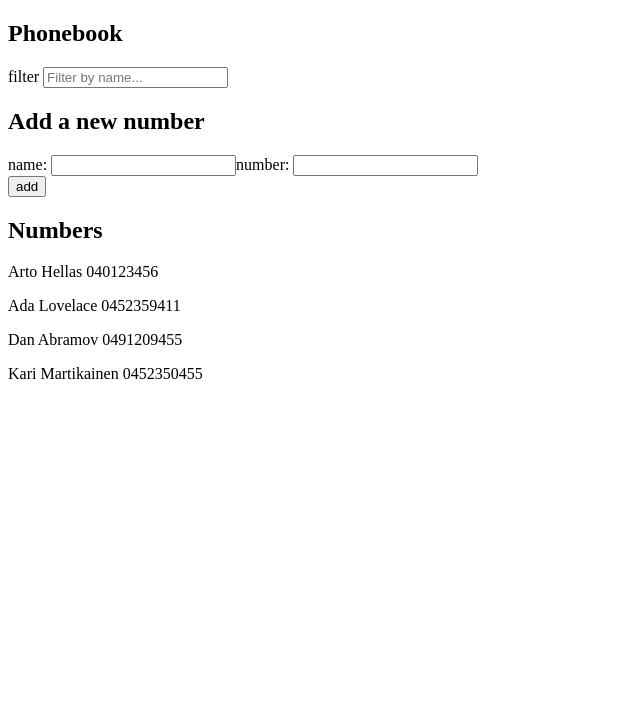
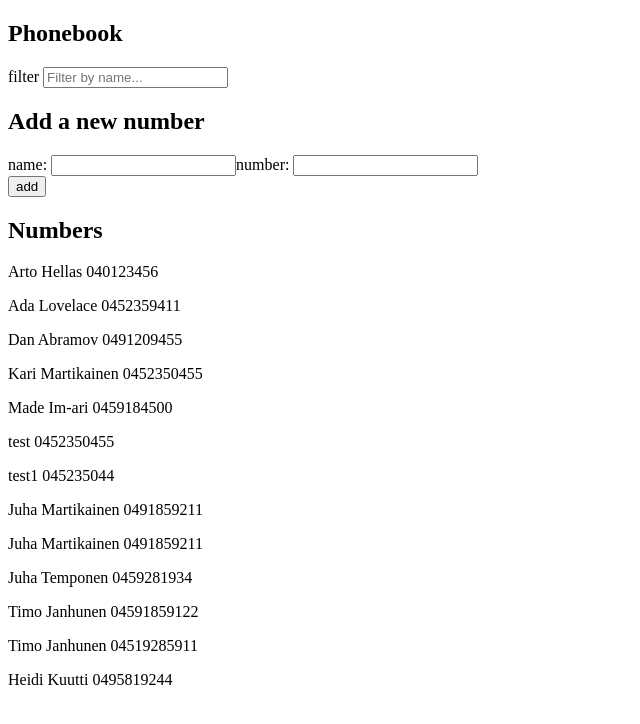
Before and after one commit to karimartikainenn/Full-stack-open, a React (Vite) app in the folder osa2/puhelinluettelo/: page / in a window 1280 px wide. Shown: the top 724 px of the page, without its empty margins (0-640 px from the left). Built offline with nearby package versions, Linux system fonts and the light colour scheme; data requests are answered from the project's data file.

Commit message:
puhelinluettelo step7 Valmis!

```diff
--- a/osa2/puhelinluettelo/db.json
+++ b/osa2/puhelinluettelo/db.json
@@ -1,24 +1,69 @@
 {
-    "persons":[
+  "persons": [
     {
       "name": "Arto Hellas",
-        "number": "040-123456",
+      "number": "040123456",
       "id": 1
     },
     {
       "name": "Ada Lovelace",
-        "number": "39-44-5323523",
+      "number": "0452359411",
       "id": 2
     },
     {
       "name": "Dan Abramov",
-        "number": "12-43-234345",
+      "number": "0491209455",
       "id": 3
     },
     {
-        "name": "Mary Poppendieck",
-        "number": "39-23-6423122",
+      "name": "Kari Martikainen",
+      "number": "0452350455",
       "id": 4
+    },
+    {
+      "id": 5,
+      "name": "Made Im-ari",
+      "number": "0459184500"
+    },
+    {
+      "id": "c0c0",
+      "name": "test",
+      "number": "0452350455"
+    },
+    {
+      "id": "9bad",
+      "name": "test1",
+      "number": "045235044"
+    },
+    {
+      "id": "d734",
+      "name": "Juha Martikainen",
+      "number": "0491859211"
+    },
+    {
+      "id": "e7af",
+      "name": "Juha Martikainen",
+      "number": "0491859211"
+    },
+    {
+      "id": "b415",
+      "name": "Juha Temponen",
+      "number": "0459281934"
+    },
+    {
+      "id": "e53a",
+      "name": "Timo Janhunen",
+      "number": "04591859122"
+    },
+    {
+      "id": "5799",
+      "name": "Timo Janhunen",
+      "number": "04519285911"
+    },
+    {
+      "id": "1b5f",
+      "name": "Heidi Kuutti",
+      "number": "0495819244"
     }
   ]
 }
--- a/osa2/puhelinluettelo/src/App.jsx
+++ b/osa2/puhelinluettelo/src/App.jsx
@@ -12,6 +12,16 @@ const App = () => {
     { name: "Kari Martikainen", id: 4, number: "0452350455" },
   ]);
 
+  useEffect(() => {
+    console.log('effect')
+    axios
+      .get('http://localhost:3001/persons')
+      .then(response => {
+        console.log('promise fulfilled')
+        setPersons(response.data)
+      })
+  }, [])
+  console.log('render', persons.length, 'notes')
 
   const addPerson = (newPerson) => {
     setPersons([...persons, newPerson]);
--- a/osa2/puhelinluettelo/src/components/AddNew.jsx
+++ b/osa2/puhelinluettelo/src/components/AddNew.jsx
@@ -1,4 +1,5 @@
 import { useState } from "react";
+import axios from "axios";
 
 function AddNew({ addPerson, persons }) {
   const [newName, setNewName] = useState("");
@@ -8,13 +9,15 @@ function AddNew({ addPerson, persons }) {
     e.preventDefault();
     const nameObject = {
       name: newName,
-      id: persons.length + 1,
       number: newNumber,
     };
     if (persons.some((person) => person.name === newName)) {
       alert(`${newName} is already added to phonebook`);
       return;
     }
+    axios.post("http://localhost:3001/persons", nameObject).then((response) => {
+      console.log(response);
+    });
     addPerson(nameObject);
     setNewName("");
     setNewNumber("");
```
Lines whose indentation alone changed are shown as unchanged.
